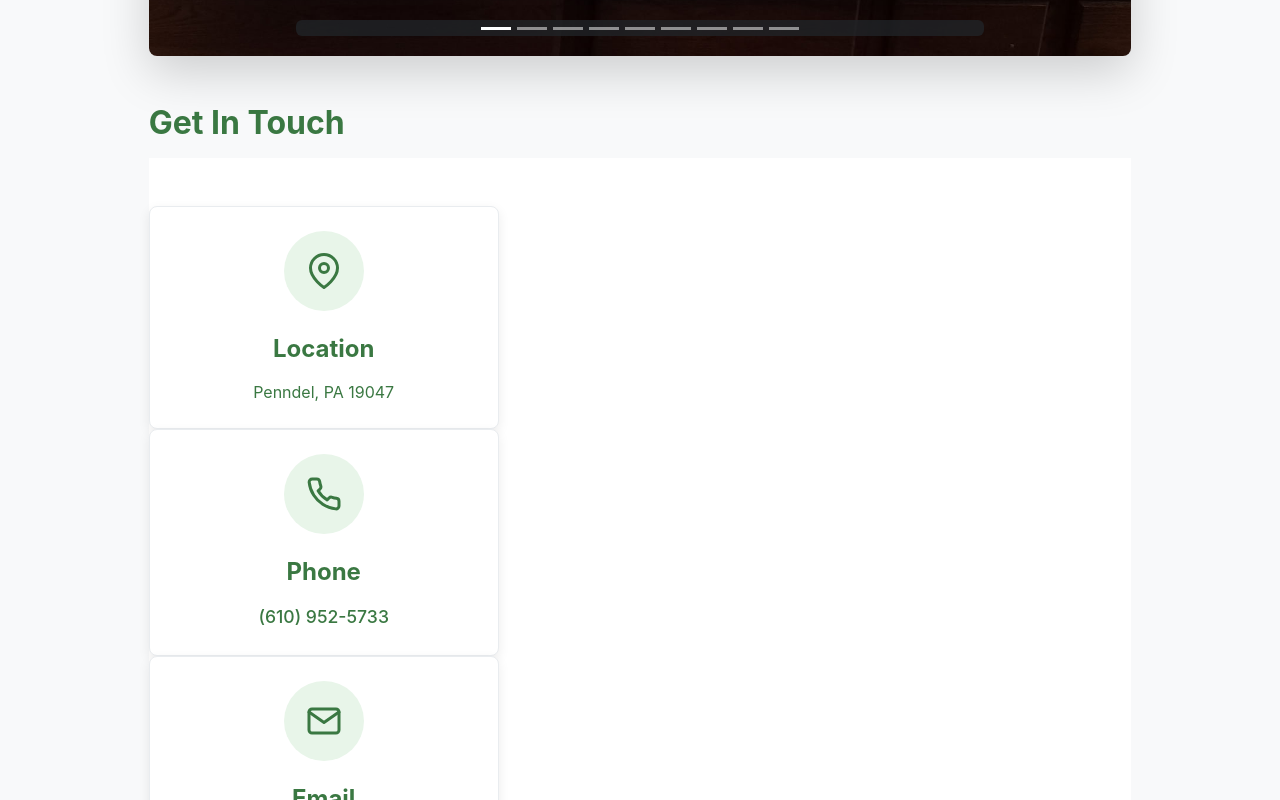
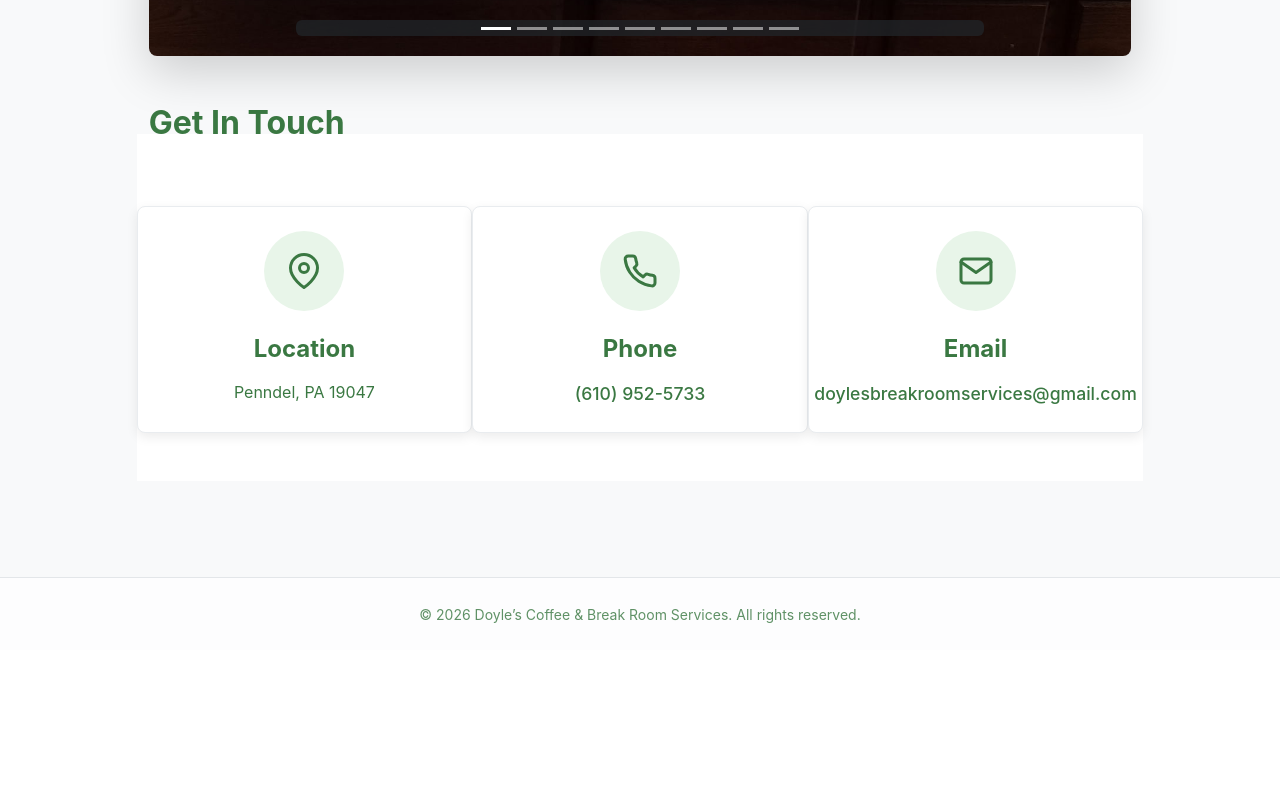
Before and after one commit to adriantheodor/doyles-coffee-front, a React (Create React App) app: page / in a window 1280 px wide. Shown: the part 1020-1820 px from the top of the page. After the commit the page ends 1670 px from the top, so only its background shows below. Built offline with nearby package versions, Linux system fonts and the light colour scheme; no server answers.

Commit message:
fixing cards

```diff
--- a/src/pages/HomePage.js
+++ b/src/pages/HomePage.js
@@ -102,9 +102,9 @@ const HomePage = ({ onLogin }) => {
             {/* Contact Section */}
             <section id="contact" className="mb-5">
               <h2 className="mb-3 text-primary">Get In Touch</h2>
-              <div className="contact-section">
+              <div className="contact-section row g-4">
                 {/* Location Block */}
-                <div className="contact-card">
+                <div className="contact-card col-md-4">
                   <div className="icon-box">
                     <svg
                       width="24"
@@ -125,7 +125,7 @@ const HomePage = ({ onLogin }) => {
                 </div>
 
                 {/* Phone Block */}
-                <div className="contact-card">
+                <div className="contact-card col-md-4">
                   <div className="icon-box">
                     <svg
                       width="24"
@@ -145,7 +145,7 @@ const HomePage = ({ onLogin }) => {
                 </div>
 
                 {/* Email Block */}
-                <div className="contact-card">
+                <div className="contact-card col-md-4">
                   <div className="icon-box">
                     <svg
                       width="24"
```
